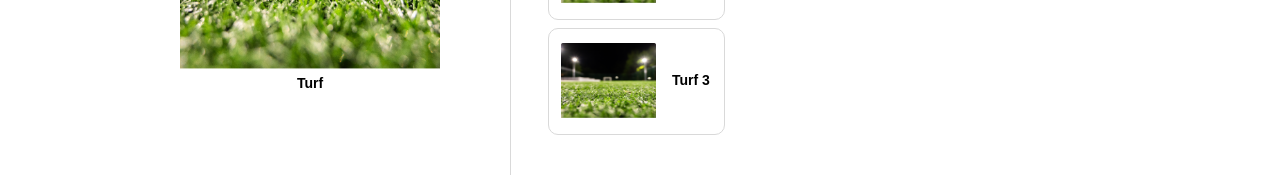
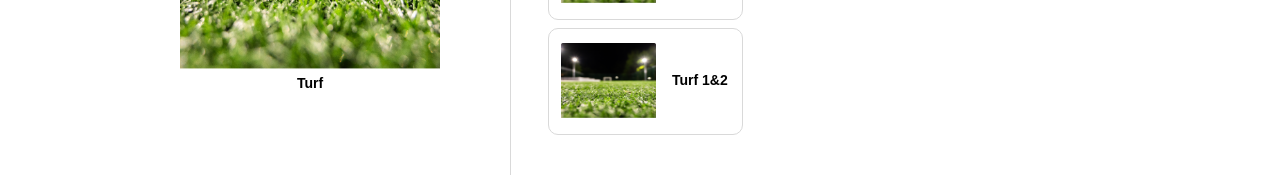
Before and after one commit to AT-Digitals/Playzo-frontend, a React (Create React App) app: page /turf-booking in a window 1280 px wide. Shown: the part 518-695 px from the top of the page. Built offline with nearby package versions, Linux system fonts and the light colour scheme.

Commit message:
new changes in service booking

```diff
--- a/src/BookingService/BookingParant.tsx
+++ b/src/BookingService/BookingParant.tsx
@@ -55,7 +55,7 @@ const StyledImage = styled.img`
 const TurfImages = [
   { image: turf, name: "Turf 1", value: 1 },
   { image: turf, name: "Turf 2", value: 2 },
-  { image: turf, name: "Turf 3", value: 3 },
+  { image: turf, name: "Turf 1&2", value: 3 },
 ];
 
 const PlaystationImages = [
@@ -196,7 +196,7 @@ const BookingParent: React.FC<{ type: BookingType }> = ({ type }) => {
       court: number;
       amount: any;
     }[] = [];
-    console.log("allb",allBookings)
+    console.log("allb", allBookings);
     allBookings.map((booking, index) => {
       // console.log("alalala",booking.time)
       // booking["court"] = selectedCourt;
--- a/src/pages/Careers/CarrersPage.tsx
+++ b/src/pages/Careers/CarrersPage.tsx
@@ -99,6 +99,8 @@ export default function CareersPageNew() {
                 Email Us
               </Button>{" "}
             </a>
+
+            <a href={"mailto:playzo.erode@gmail.com"}>hiiii click me </a>
           </Box>
         )}
       </Box>
```
